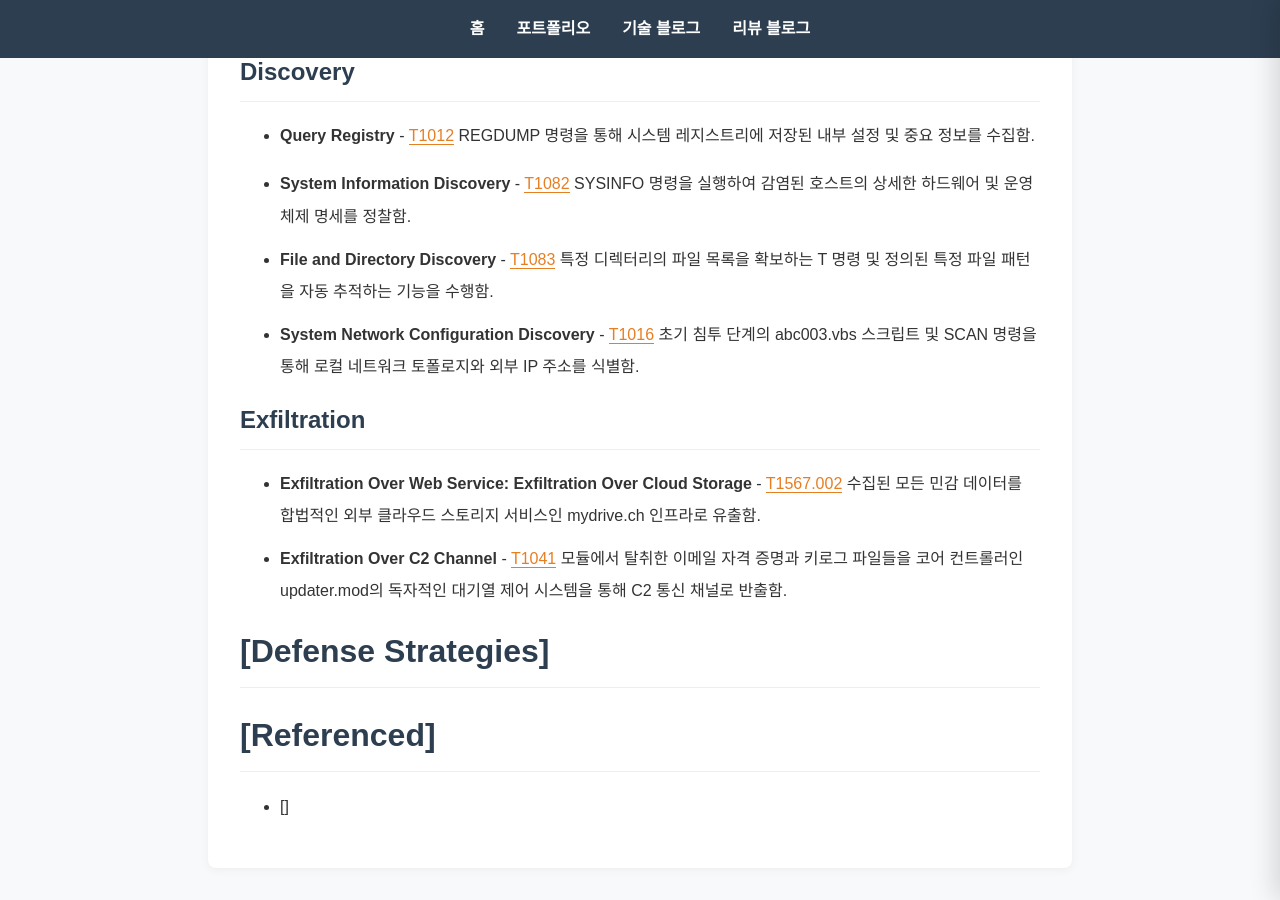
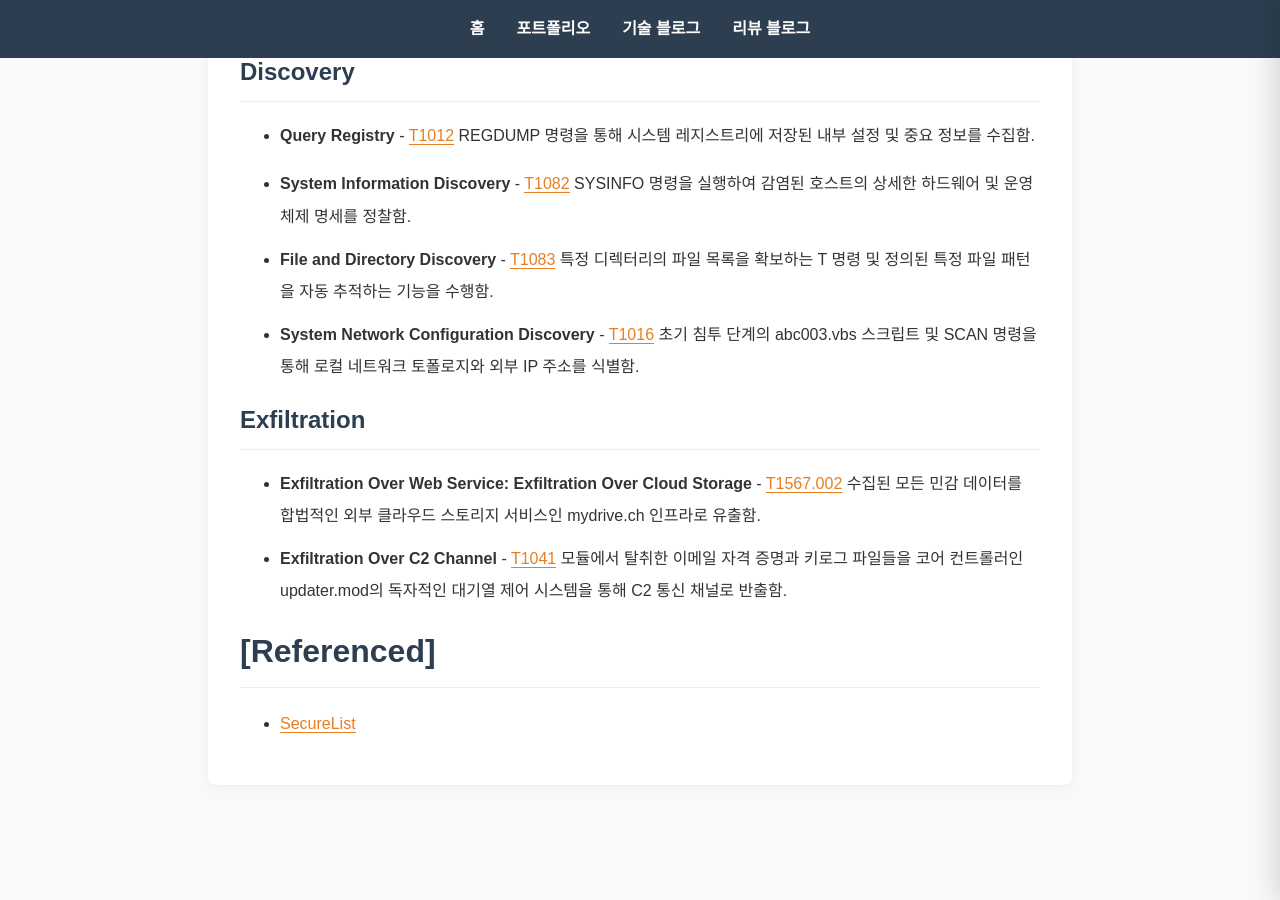
Before and after one commit to crowndaisy76/crowndaisy76.github.io, a Jekyll site: the page built from _review_posts/Review/2026-05-31-DarkUniverse.md, in a window 1280 px wide and 900 px high, scrolled down 4662 px. Built offline with Jekyll 4.4.1, drawn with Linux system fonts in a browser that asks for light colours.

Commit message:
Fix Review Post

```diff
--- a/_review_posts/Review/2026-05-31-DarkUniverse.md
+++ b/_review_posts/Review/2026-05-31-DarkUniverse.md
@@ -145,9 +145,5 @@ msvcrt58.sqt 모듈은 이 대상 프로세스들이 네트워크 통신을 시
     모듈에서 탈취한 이메일 자격 증명과 키로그 파일들을 코어 컨트롤러인 updater.mod의 독자적인 대기열 제어 시스템을 통해 C2 통신 채널로 반출함.
 
 
-
-# [Defense Strategies]
-
-
 # [Referenced]
-* []
+* [SecureList](https://securelist.com/darkuniverse-the-mysterious-apt-framework-27/94897/)
```
